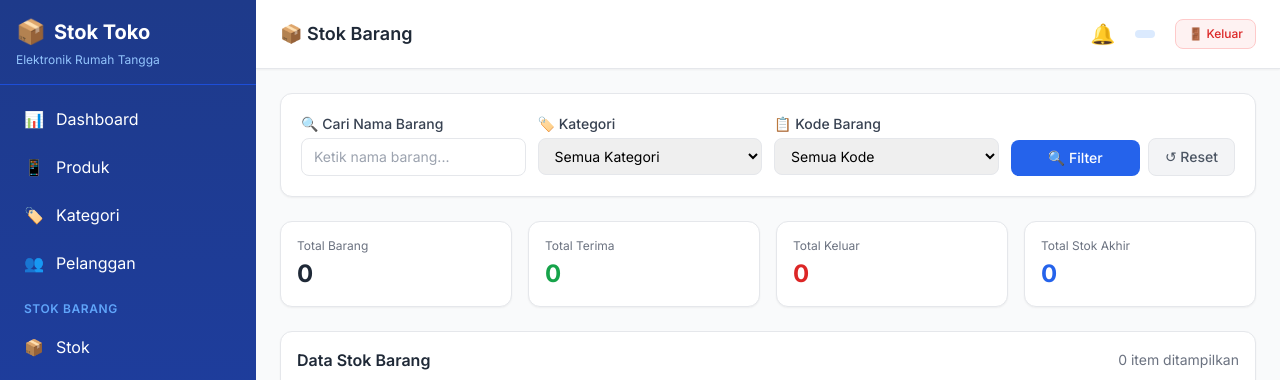
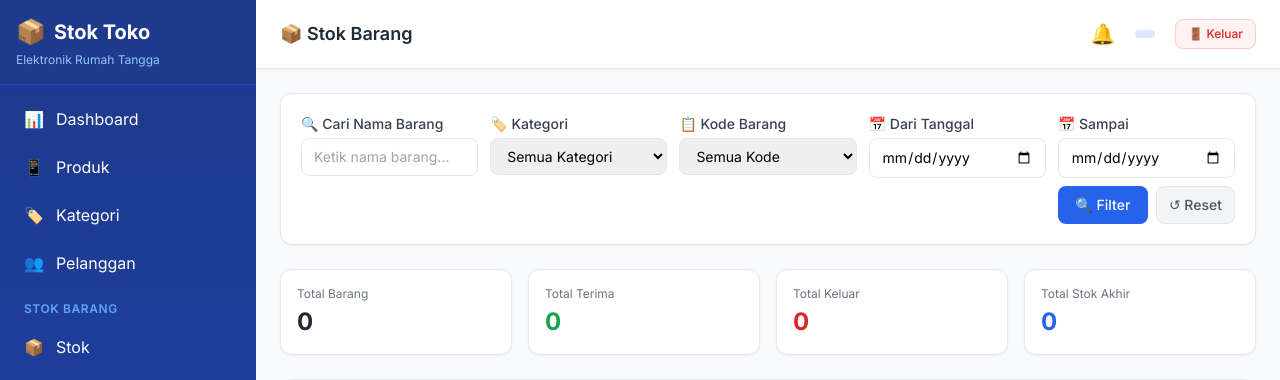
Before and after one commit to ozihatake77/inventory-management-system, a FastAPI app: template templates/stok.html in a window 1280 px wide. Shown: the top 380 px of the page. Run offline with FastAPI, Linux system fonts and the light colour scheme; the template is opened without the code that fills it, so the values that code supplies are empty; some libraries are stand-ins or nearby versions.

Commit message:
feat: add date range filter (dari-sampai) to Stok, Stok Masuk, Stok Keluar, Stok Opname, and Penjualan pages

```diff
--- a/app.py
+++ b/app.py
@@ -685,47 +685,55 @@ def riwayat_harga_page(request: Request, id: int):
 # ═══════════════════════════════════════════════════════════════════════
 @app.get("/stok", response_class=HTMLResponse)
 @require_auth
-def stok_page(request: Request, q: str = "", filter_kategori: str = "", filter_kode: str = ""):
+def stok_page(request: Request, q: str = "", filter_kategori: str = "", filter_kode: str = "", tgl_dari: str = "", tgl_sampai: str = ""):
     with get_db() as db:
-        # Get all categories for filter dropdown
         kategori_list = db.execute("SELECT * FROM kategori ORDER BY nama").fetchall()
 
-        # Build query with mutasi aggregation
-        query = """
+        # Build date-filtered subqueries
+        masuk_where = "tipe = 'masuk'"
+        keluar_where = "tipe = 'keluar'"
+        masuk_params = []
+        keluar_params = []
+        if tgl_dari:
+            masuk_where += " AND DATE(created_at) >= ?"
+            keluar_where += " AND DATE(created_at) >= ?"
+            masuk_params.append(tgl_dari)
+            keluar_params.append(tgl_dari)
+        if tgl_sampai:
+            masuk_where += " AND DATE(created_at) <= ?"
+            keluar_where += " AND DATE(created_at) <= ?"
+            masuk_params.append(tgl_sampai)
+            keluar_params.append(tgl_sampai)
+
+        masuk_sub = f"(SELECT produk_id as pid, SUM(jumlah) as total_masuk FROM stok_mutasi WHERE {masuk_where} GROUP BY produk_id)"
+        keluar_sub = f"(SELECT produk_id as pid, SUM(jumlah) as total_keluar FROM stok_mutasi WHERE {keluar_where} GROUP BY produk_id)"
+
+        query = f"""
             SELECT p.id, p.kode, k.nama as kategori_nama, p.nama,
                    COALESCE(masuk.total_masuk, 0) as terima,
                    COALESCE(keluar.total_keluar, 0) as keluar,
                    p.stok as stok_akhir
             FROM produk p
             LEFT JOIN kategori k ON p.kategori_id = k.id
-            LEFT JOIN (
-                SELECT produk_id, SUM(jumlah) as total_masuk
-                FROM stok_mutasi WHERE tipe = 'masuk'
-                GROUP BY produk_id
-            ) masuk ON masuk.produk_id = p.id
-            LEFT JOIN (
-                SELECT produk_id, SUM(jumlah) as total_keluar
-                FROM stok_mutasi WHERE tipe = 'keluar'
-                GROUP BY produk_id
-            ) keluar ON keluar.produk_id = p.id
+            LEFT JOIN {masuk_sub} masuk ON masuk.pid = p.id
+            LEFT JOIN {keluar_sub} keluar ON keluar.pid = p.id
             WHERE 1=1
         """
-        params = []
+        # All params: masuk subquery params + keluar subquery params + main filters
+        all_params = masuk_params + keluar_params
 
         if q:
             query += " AND p.nama LIKE ?"
-            params.append(f"%{q}%")
+            all_params.append(f"%{q}%")
         if filter_kategori:
             query += " AND k.nama = ?"
-            params.append(filter_kategori)
+            all_params.append(filter_kategori)
         if filter_kode:
             query += " AND p.kode = ?"
-            params.append(filter_kode)
+            all_params.append(filter_kode)
 
         query += " ORDER BY p.nama"
-        stok_data = db.execute(query, params).fetchall()
-
-        # Get unique kode list for filter dropdown
+        stok_data = db.execute(query, all_params).fetchall()
         kode_list = db.execute("SELECT DISTINCT kode FROM produk ORDER BY kode").fetchall()
 
     return templates.TemplateResponse(request, "stok.html", {
@@ -733,6 +741,7 @@ def stok_page(request: Request, q: str = "", filter_kategori: str = "", filter_k
         "stok_data": stok_data, "kategori_list": kategori_list,
         "kode_list": kode_list, "q": q,
         "filter_kategori": filter_kategori, "filter_kode": filter_kode,
+        "tgl_dari": tgl_dari, "tgl_sampai": tgl_sampai,
     })
 
 # ═══════════════════════════════════════════════════════════════════════
@@ -740,17 +749,26 @@ def stok_page(request: Request, q: str = "", filter_kategori: str = "", filter_k
 # ═══════════════════════════════════════════════════════════════════════
 @app.get("/stok/masuk", response_class=HTMLResponse)
 @require_auth
-def stok_masuk_page(request: Request):
+def stok_masuk_page(request: Request, tgl_dari: str = "", tgl_sampai: str = ""):
     with get_db() as db:
         produk = db.execute("SELECT * FROM produk ORDER BY nama").fetchall()
-        mutasi = db.execute("""
+        where = "m.tipe = 'masuk'"
+        params = []
+        if tgl_dari:
+            where += " AND DATE(m.created_at) >= ?"
+            params.append(tgl_dari)
+        if tgl_sampai:
+            where += " AND DATE(m.created_at) <= ?"
+            params.append(tgl_sampai)
+        mutasi = db.execute(f"""
             SELECT m.*, p.nama as produk_nama, p.kode as produk_kode, u.nama as user_nama
             FROM stok_mutasi m JOIN produk p ON m.produk_id = p.id
             LEFT JOIN users u ON m.user_id = u.id
-            WHERE m.tipe = 'masuk' ORDER BY m.created_at DESC LIMIT 50
-        """).fetchall()
+            WHERE {where} ORDER BY m.created_at DESC LIMIT 50
+        """, params).fetchall()
     return templates.TemplateResponse(request, "stok_masuk.html", {
-        "request": request, "user": request.state.user, "produk": produk, "mutasi": mutasi
+        "request": request, "user": request.state.user, "produk": produk, "mutasi": mutasi,
+        "tgl_dari": tgl_dari, "tgl_sampai": tgl_sampai,
     })
 
 @app.post("/stok/masuk")
@@ -779,17 +797,26 @@ def stok_masuk(request: Request, produk_id: int = Form(...), jumlah: int = Form(
 # ═══════════════════════════════════════════════════════════════════════
 @app.get("/stok/keluar", response_class=HTMLResponse)
 @require_auth
-def stok_keluar_page(request: Request):
+def stok_keluar_page(request: Request, tgl_dari: str = "", tgl_sampai: str = ""):
     with get_db() as db:
         produk = db.execute("SELECT * FROM produk WHERE stok > 0 ORDER BY nama").fetchall()
-        mutasi = db.execute("""
+        where = "m.tipe = 'keluar'"
+        params = []
+        if tgl_dari:
+            where += " AND DATE(m.created_at) >= ?"
+            params.append(tgl_dari)
+        if tgl_sampai:
+            where += " AND DATE(m.created_at) <= ?"
+            params.append(tgl_sampai)
+        mutasi = db.execute(f"""
             SELECT m.*, p.nama as produk_nama, p.kode as produk_kode, u.nama as user_nama
             FROM stok_mutasi m JOIN produk p ON m.produk_id = p.id
             LEFT JOIN users u ON m.user_id = u.id
-            WHERE m.tipe = 'keluar' ORDER BY m.created_at DESC LIMIT 50
-        """).fetchall()
+            WHERE {where} ORDER BY m.created_at DESC LIMIT 50
+        """, params).fetchall()
     return templates.TemplateResponse(request, "stok_keluar.html", {
-        "request": request, "user": request.state.user, "produk": produk, "mutasi": mutasi
+        "request": request, "user": request.state.user, "produk": produk, "mutasi": mutasi,
+        "tgl_dari": tgl_dari, "tgl_sampai": tgl_sampai,
     })
 
 @app.post("/stok/keluar")
@@ -885,13 +912,24 @@ def api_pending_approvals(request: Request):
 # ═══════════════════════════════════════════════════════════════════════
 @app.get("/penjualan", response_class=HTMLResponse)
 @require_auth
-def penjualan_page(request: Request, periode: str = "hari"):
+def penjualan_page(request: Request, periode: str = "hari", tgl_dari: str = "", tgl_sampai: str = ""):
     with get_db() as db:
         today = datetime.now().strftime("%Y-%m-%d")
         bulan_ini = datetime.now().strftime("%Y-%m")
         minggu_lalu = (datetime.now() - timedelta(days=7)).strftime("%Y-%m-%d")
 
-        if periode == "hari": where = f"DATE(pen.created_at) = '{today}'"
+        params = []
+        if tgl_dari or tgl_sampai:
+            # Custom date range takes priority over periode
+            periode = "custom"
+            where = "1=1"
+            if tgl_dari:
+                where += " AND DATE(pen.created_at) >= ?"
+                params.append(tgl_dari)
+            if tgl_sampai:
+                where += " AND DATE(pen.created_at) <= ?"
+                params.append(tgl_sampai)
+        elif periode == "hari": where = f"DATE(pen.created_at) = '{today}'"
         elif periode == "minggu": where = f"DATE(pen.created_at) >= '{minggu_lalu}'"
         elif periode == "bulan": where = f"strftime('%Y-%m', pen.created_at) = '{bulan_ini}'"
         else: where = "1=1"
@@ -902,12 +940,12 @@ def penjualan_page(request: Request, periode: str = "hari"):
             FROM penjualan pen JOIN produk pr ON pen.produk_id = pr.id
             LEFT JOIN users u ON pen.user_id = u.id
             WHERE {where} ORDER BY pen.created_at DESC
-        """).fetchall()
+        """, params).fetchall()
 
         totals = db.execute(f"""
             SELECT COALESCE(SUM(pen.total), 0), COALESCE(SUM(pen.keuntungan), 0), COUNT(*)
             FROM penjualan pen WHERE {where}
-        """).fetchone()
+        """, params).fetchone()
 
         produk = db.execute("SELECT * FROM produk WHERE stok > 0 ORDER BY nama").fetchall()
 
@@ -922,9 +960,10 @@ def penjualan_page(request: Request, periode: str = "hari"):
             """).fetchall()
 
     return templates.TemplateResponse(request, "penjualan.html", {
-        "request": request, "user": request.state.user, "penjualan": penjualan,
-        "totals": totals, "periode": periode, "produk": produk, "approvals": approvals
-    })
+            "request": request, "user": request.state.user, "penjualan": penjualan,
+            "totals": totals, "periode": periode, "produk": produk, "approvals": approvals,
+            "tgl_dari": tgl_dari, "tgl_sampai": tgl_sampai,
+        })
 
 @app.post("/penjualan/tambah")
 @require_auth
@@ -1094,20 +1133,29 @@ def hutang_bayar(request: Request, hutang_id: int = Form(...), jumlah: float = F
 # ═══════════════════════════════════════════════════════════════════════
 @app.get("/opname", response_class=HTMLResponse)
 @require_auth
-def opname_page(request: Request):
+def opname_page(request: Request, tgl_dari: str = "", tgl_sampai: str = ""):
     with get_db() as db:
         produk = db.execute("""
             SELECT p.*, k.nama as kategori_nama FROM produk p
             LEFT JOIN kategori k ON p.kategori_id = k.id ORDER BY p.nama
         """).fetchall()
-        riwayat = db.execute("""
+        where = "1=1"
+        params = []
+        if tgl_dari:
+            where += " AND DATE(o.created_at) >= ?"
+            params.append(tgl_dari)
+        if tgl_sampai:
+            where += " AND DATE(o.created_at) <= ?"
+            params.append(tgl_sampai)
+        riwayat = db.execute(f"""
             SELECT o.*, p.nama as produk_nama, p.kode as produk_kode, u.nama as user_nama
             FROM stok_opname o JOIN produk p ON o.produk_id = p.id
             LEFT JOIN users u ON o.user_id = u.id
-            ORDER BY o.created_at DESC LIMIT 50
-        """).fetchall()
+            WHERE {where} ORDER BY o.created_at DESC LIMIT 50
+        """, params).fetchall()
     return templates.TemplateResponse(request, "opname.html", {
-        "request": request, "user": request.state.user, "produk": produk, "riwayat": riwayat
+        "request": request, "user": request.state.user, "produk": produk, "riwayat": riwayat,
+        "tgl_dari": tgl_dari, "tgl_sampai": tgl_sampai,
     })
 
 @app.post("/opname/simpan")
--- a/templates/stok.html
+++ b/templates/stok.html
@@ -5,9 +5,9 @@
 {% block content %}
 <!-- Search & Filter Bar -->
 <div class="bg-white rounded-xl shadow-sm border p-5 mb-6">
-    <form method="get" action="/stok" class="grid grid-cols-1 sm:grid-cols-2 lg:grid-cols-4 gap-3">
+    <form method="get" action="/stok" class="grid grid-cols-1 sm:grid-cols-2 lg:grid-cols-5 gap-3">
         <!-- Search by name -->
-        <div class="lg:col-span-1">
+        <div>
             <label class="block text-sm font-medium text-gray-700 mb-1">🔍 Cari Nama Barang</label>
             <input type="text" name="q" value="{{ q }}" placeholder="Ketik nama barang..."
                    class="w-full px-3 py-2 border rounded-lg text-sm focus:ring-2 focus:ring-blue-500 focus:border-blue-500">
@@ -32,14 +32,29 @@
                 {% endfor %}
             </select>
         </div>
-        <!-- Buttons -->
-        <div class="flex items-end gap-2">
-            <button type="submit" class="flex-1 px-4 py-2 bg-blue-600 text-white rounded-lg hover:bg-blue-700 font-medium text-sm">
-                🔍 Filter
-            </button>
-            <a href="/stok" class="px-4 py-2 bg-gray-100 text-gray-600 rounded-lg hover:bg-gray-200 font-medium text-sm border">
-                ↺ Reset
-            </a>
+        <!-- Date filter -->
+        <div>
+            <label class="block text-sm font-medium text-gray-700 mb-1">📅 Dari Tanggal</label>
+            <input type="date" name="tgl_dari" value="{{ tgl_dari }}"
+                   class="w-full px-3 py-2 border rounded-lg text-sm focus:ring-2 focus:ring-blue-500">
+        </div>
+        <!-- Buttons + Sampai -->
+        <div class="flex flex-col gap-2">
+            <div class="flex gap-2">
+                <div class="flex-1">
+                    <label class="block text-sm font-medium text-gray-700 mb-1">📅 Sampai</label>
+                    <input type="date" name="tgl_sampai" value="{{ tgl_sampai }}"
+                           class="w-full px-3 py-2 border rounded-lg text-sm focus:ring-2 focus:ring-blue-500">
+                </div>
+            </div>
+            <div class="flex gap-2">
+                <button type="submit" class="flex-1 px-3 py-2 bg-blue-600 text-white rounded-lg hover:bg-blue-700 font-medium text-sm">
+                    🔍 Filter
+                </button>
+                <a href="/stok" class="px-3 py-2 bg-gray-100 text-gray-600 rounded-lg hover:bg-gray-200 font-medium text-sm border">
+                    ↺ Reset
+                </a>
+            </div>
         </div>
     </form>
 </div>
```
Also changed, not shown: templates/opname.html (+15 -1 lines), templates/penjualan.html (+13 -1 lines), templates/stok_keluar.html (+15 -1 lines), templates/stok_masuk.html (+13 -1 lines).
